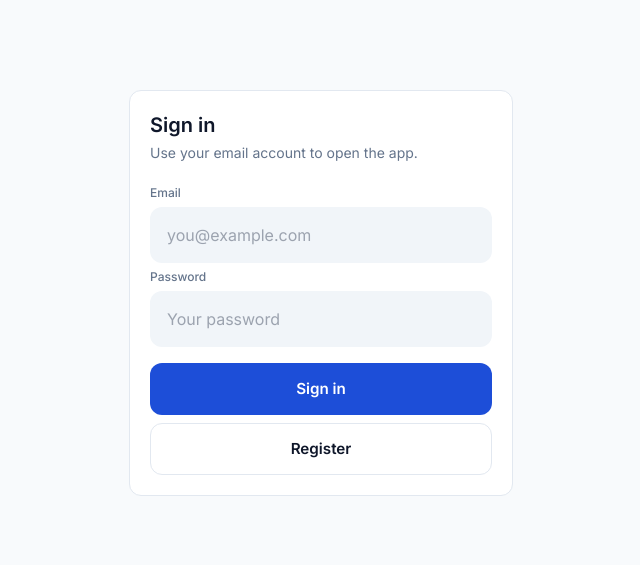
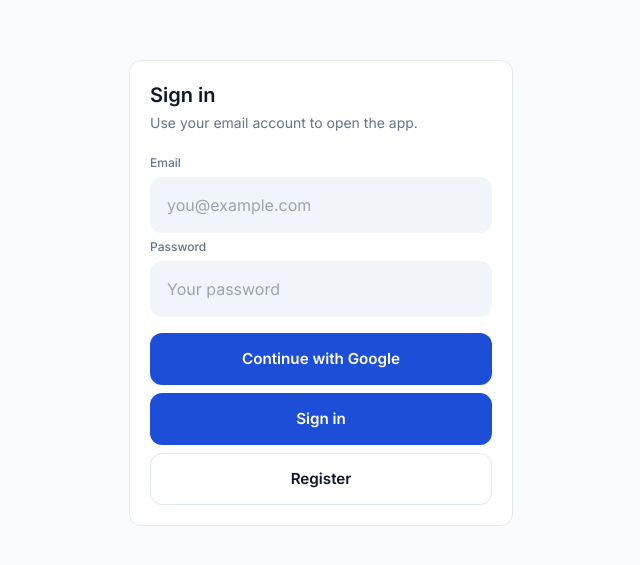
Before and after one commit to kseta233/simple-exp-tracker-fe, a Next.js app: page /sign-in in a window 1280 px wide. Shown: the part 107-672 px from the top of the page, without its empty margins (319-959 px from the left). Built offline with nearby package versions, Linux system fonts and the light colour scheme; no server answers.

Commit message:
add login gsign

```diff
--- a/src/app/(auth)/sign-in/page.tsx
+++ b/src/app/(auth)/sign-in/page.tsx
@@ -8,7 +8,7 @@
   const router = useRouter();
   const [email, setEmail] = useState("");
   const [password, setPassword] = useState("");
-  const [loading, setLoading] = useState(false);
+  const [loadingAction, setLoadingAction] = useState<"sign-in" | "register" | "google" | null>(null);
   const [message, setMessage] = useState<string | null>(null);
   const [error, setError] = useState<string | null>(null);
 
@@ -30,7 +30,7 @@
       return;
     }
 
-    setLoading(true);
+    setLoadingAction("sign-in");
     setError(null);
     setMessage(null);
 
@@ -39,7 +39,7 @@
       password
     });
 
-    setLoading(false);
+    setLoadingAction(null);
 
     if (signInError) {
       setError(signInError.message);
@@ -55,7 +55,7 @@
       return;
     }
 
-    setLoading(true);
+    setLoadingAction("register");
     setError(null);
     setMessage(null);
 
@@ -64,7 +64,7 @@
       password
     });
 
-    setLoading(false);
+    setLoadingAction(null);
 
     if (signUpError) {
       setError(signUpError.message);
@@ -72,6 +72,31 @@
     }
 
     setMessage("Account created. Check your email if confirmation is enabled, then sign in.");
+  }
+
+  async function handleGoogleSignIn() {
+    if (!supabase) {
+      setError("Supabase is not configured. Set NEXT_PUBLIC_SUPABASE_URL and NEXT_PUBLIC_SUPABASE_ANON_KEY.");
+      return;
+    }
+
+    setLoadingAction("google");
+    setError(null);
+    setMessage(null);
+
+    const redirectTo = typeof window !== "undefined" ? `${window.location.origin}/expenses` : undefined;
+
+    const { error: oauthError } = await supabase.auth.signInWithOAuth({
+      provider: "google",
+      options: {
+        redirectTo
+      }
+    });
+
+    if (oauthError) {
+      setLoadingAction(null);
+      setError(oauthError.message);
+    }
   }
 
   return (
@@ -115,11 +140,14 @@
         ) : null}
 
         <div className="mt-4 grid grid-cols-1 gap-2">
-          <button type="button" className="cta-primary w-full" disabled={loading} onClick={handleSignIn}>
-            {loading ? "Please wait..." : "Sign in"}
+          <button type="button" className="cta-primary w-full" disabled={loadingAction !== null} onClick={handleGoogleSignIn}>
+            {loadingAction === "google" ? "Redirecting to Google..." : "Continue with Google"}
           </button>
-          <button type="button" className="cta-secondary w-full" disabled={loading} onClick={handleRegister}>
-            Register
+          <button type="button" className="cta-primary w-full" disabled={loadingAction !== null} onClick={handleSignIn}>
+            {loadingAction === "sign-in" ? "Please wait..." : "Sign in"}
+          </button>
+          <button type="button" className="cta-secondary w-full" disabled={loadingAction !== null} onClick={handleRegister}>
+            {loadingAction === "register" ? "Please wait..." : "Register"}
           </button>
         </div>
       </section>
```
Also changed, not shown: 2 other files (tests, documents, lock files or other folders).
